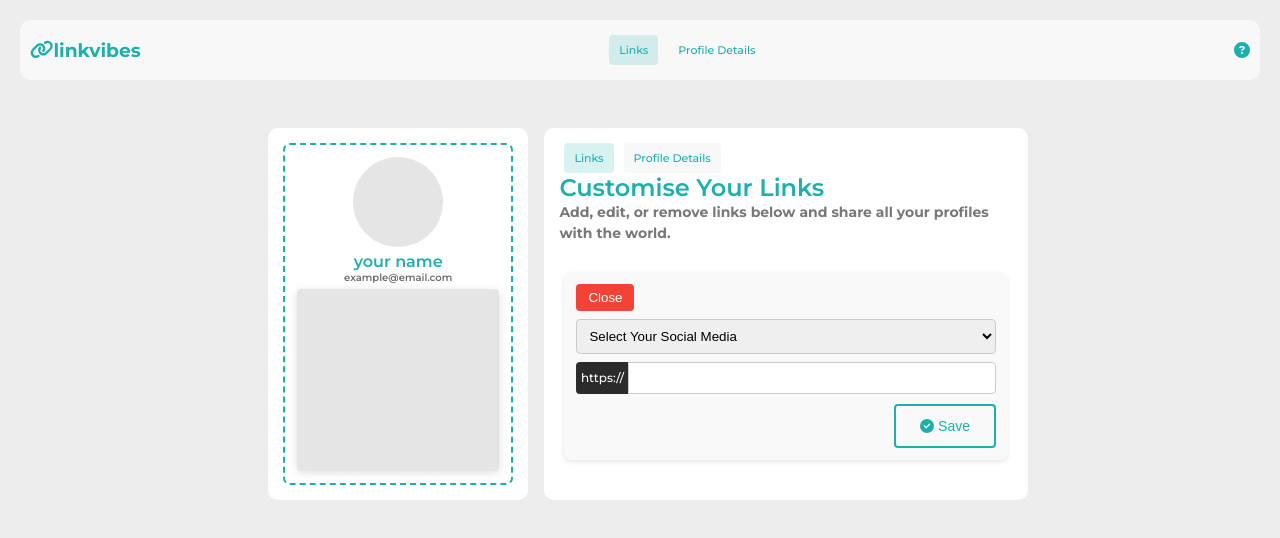
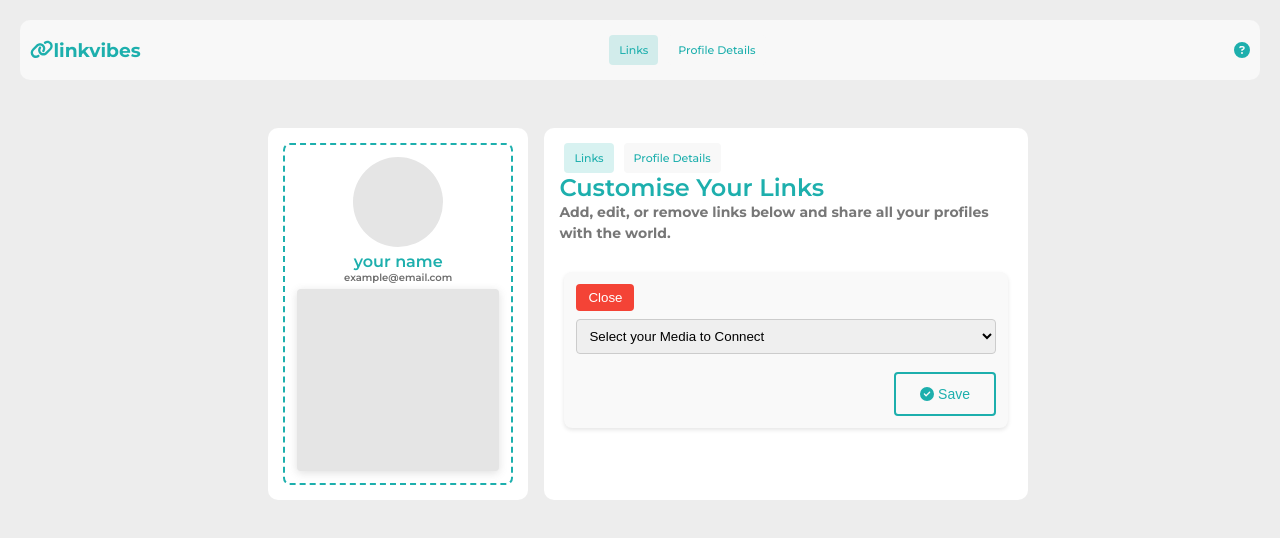
Before and after one commit to danishofcodes/linkvibes, a React (Vite) app: page / in a window 1280 px wide. Both pictures are taken after a click on the button "Add New Link". Shown: the top 538 px of the page. Built offline with nearby package versions, Linux system fonts and the light colour scheme.

Commit message:
Now Link Input can only hapen when Type Of Platform Is Selected

```diff
--- a/src/components/LinkAdd.jsx
+++ b/src/components/LinkAdd.jsx
@@ -38,7 +38,7 @@ const handleInputChange = (event) => {
   };
 
   return (
-    <form  onSubmit={formik.handleSubmit}>
+    <form onSubmit={formik.handleSubmit}>
       <div className='card'>
         <div className='linkcard-header'>
           <button className="delete" onClick={removeLink}>Close</button>
@@ -52,7 +52,7 @@ const handleInputChange = (event) => {
             onChange={handleSelectChange}
             onBlur={formik.handleBlur}
           >
-            <option value="">Select Your Social Media</option>
+            <option value="">Select your Media to Connect</option>
             <option value="Github">Github</option>
             <option value="Reddit">Reddit</option>
             <option value="Youtube">Youtube</option>
@@ -66,6 +66,10 @@ const handleInputChange = (event) => {
           ) : null}
 
 
+
+          {formik.values.socialMedia &&
+            <div>
+              <span>Now add your link!</span>
               <div className='linkbox'>
                 <div className='httpprepend'>
                   <span>https://</span>
@@ -77,15 +81,18 @@ const handleInputChange = (event) => {
                   value={formik.values.link}
                   onChange={handleInputChange}
                   onBlur={formik.handleBlur} />
+
+
               </div>
               {formik.touched.link && formik.errors.link ? (
                 <div className="error">{formik.errors.link}</div>
               ) : null}
-
+            </div>
+          }
         </div>
 
         <div className="link-card-footer">
-          <button  className='btnbordered btngreen' type="submit" disabled={!formik.isValid}>
+          <button className='btnbordered btngreen' type="submit" disabled={!formik.isValid}>
             <FontAwesomeIcon icon={faCheckCircle} />&nbsp;Save
           </button>
         </div>
```
Lines whose indentation alone changed are shown as unchanged.
